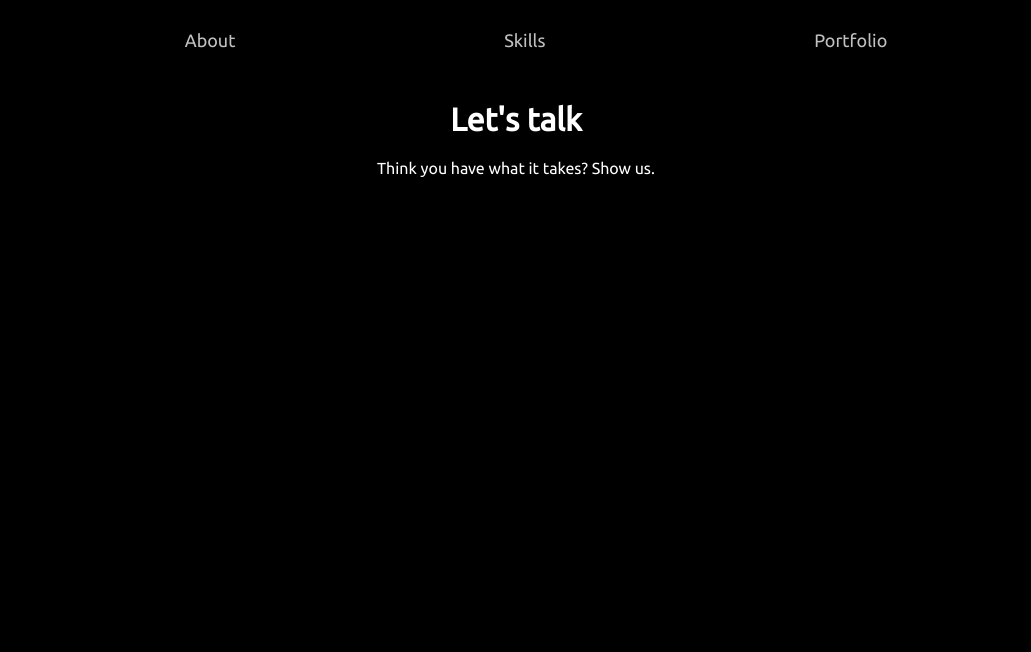
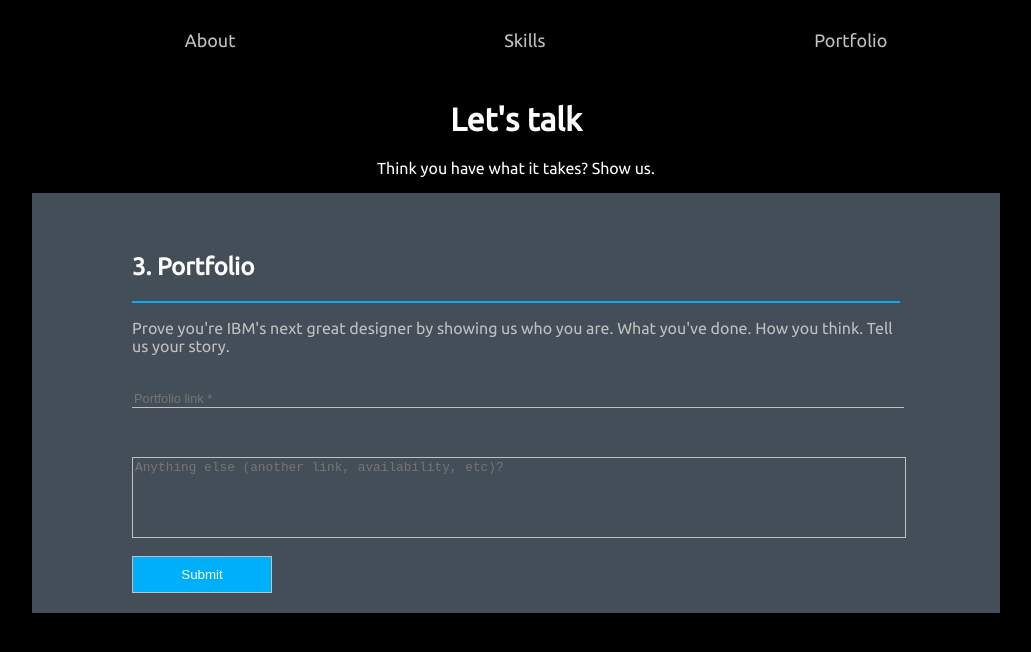
Before and after one commit to Ditiite/web, a React (Create React App) app: page /portfolio in a window 1280 px wide. Shown: the top 652 px of the page, without its empty margins (124-1155 px from the left). Built offline with nearby package versions, Linux system fonts and the light colour scheme.

Commit message:
Insert third form component

```diff
--- a/src/App.js
+++ b/src/App.js
@@ -6,18 +6,19 @@
 import { Title } from './components/Title';
 import { About } from './components/About';
 import { Skills } from './components/Skills';
+import { Portfolio } from './components/Portfolio';
 
 class App extends Component {
   state = {
     screen: 'skills' //skills, portfolio
   }
+
   render() {
     return (
       <div className="App">
         <Header />
         <Title />
         <form>
-          {this.state.screen === 'skills' && (
             <Route exact path="/skills" render={() => (
               <Skills
                 onNavigate={() => {
@@ -25,8 +26,6 @@
                 }}
               />
             )} />
-          )}
-          {this.state.screen === 'about' && (
             <Route exact path="/about" render={() => (
               <About
                 onNavigate={() => {
@@ -34,7 +33,13 @@
                 }}
               />
             )} />
-          )}
+            <Route exact path="/portfolio" render={() => (
+              <Portfolio
+                onNavigate={() => {
+                  this.setState({ screen: 'portfolio'});
+                }}
+              />
+            )} />
         </form>
       </div>
     );
--- a/src/components/Header.js
+++ b/src/components/Header.js
@@ -27,7 +27,7 @@
             <header>
                 <ul style={navStyle}>
                     <li onClick={this.props.onNavigate}><NavLink to="/about" style={style}>About</NavLink></li>
-                    <li><NavLink to="/skills" style={style}>Skills</NavLink></li>
+                    <li onClick={this.props.onNavigate}><NavLink to="/skills" style={style}>Skills</NavLink></li>
                     <li><NavLink to="/portfolio" style={style}>Portfolio</NavLink></li>
                 </ul>
             </header>
--- /dev/null
+++ b/src/components/Portfolio.js
@@ -0,0 +1,25 @@
+import React, { Component } from 'react';
+import {
+    NavLink,
+    Redirect } from "react-router-dom";
+import '../App.css';
+
+export class Portfolio extends Component{
+    render() {
+        return(
+            <section className="portfolio container">
+                <h2>3. Portfolio</h2>
+                <p>
+                    Prove you're IBM's next great designer
+                    by showing us who you are. What you've done.
+                    How you think. Tell us your story.</p>
+                <input type="link" name="link" placeholder="Portfolio link *" id="link" />
+                <p id="linkError"></p>
+                <br />
+                <textarea  rows="5" cols="1" placeholder="Anything else (another link, availability, etc)?" id="information"></textarea>
+                <br />
+                <input type="submit" value="Submit" className="submit" />
+            </section>
+        )
+    }
+}
```
